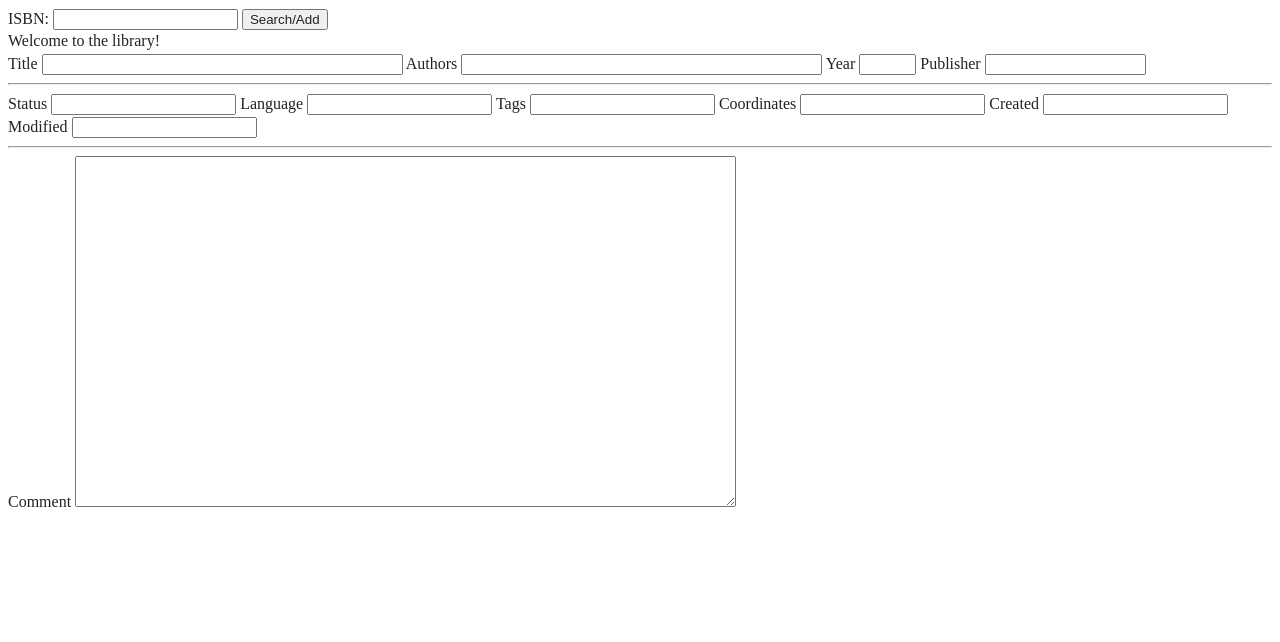
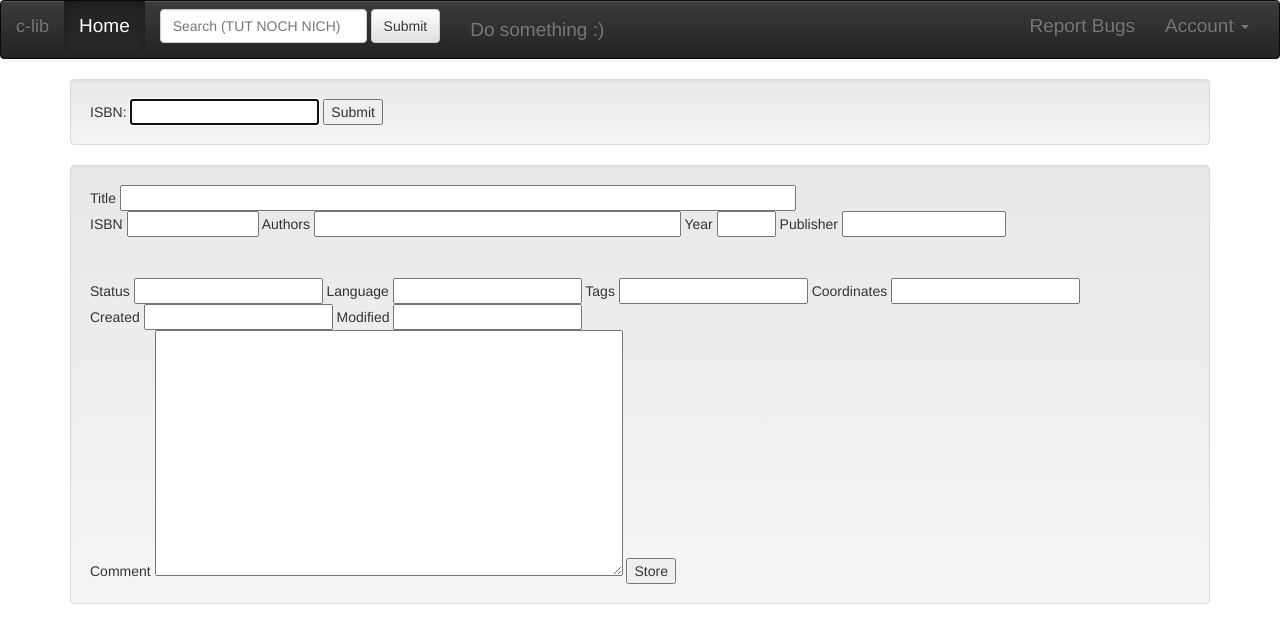
Before and after one commit to ri0t/johannes, a plain HTML site: page static/index.html in a window 1280 px wide. Drawn offline with Linux system fonts and the light colour scheme; files that its build step writes are made by us from their sources.

Commit message:
focus right and bootstrap fixes

```diff
--- a/static/index.html
+++ b/static/index.html
@@ -4,9 +4,12 @@
     <meta charset="utf-8">
     <meta http-equiv="X-UA-Compatible" content="IE=edge">
     <meta name="description" content="">
-    <meta name="viewport" content="width=device-width, initial-scale=1">
+    <meta name="viewport" content="width=device-width, initial-scale=1.0">
     <title>c-lib interface</title>
 
+
+    <script src="scripts/jquery.min.js"></script>
+    <script src="scripts/bootstrap.min.js"></script>
 
     <script src="scripts/jquery.min.js"></script>
     <script src="scripts/app.js"></script>
@@ -25,24 +28,75 @@
     <meta name="msapplication-TileColor" content="#3372DF">
 
     <!-- build:css styles/components/main.min.css -->
-    <link rel="stylesheet" href="styles/h5bp.css">
+    <link rel="stylesheet" href="css/h5bp.css">
+    <link rel="stylesheet" href="css/main.css">
     <!-- endbuild -->
 
+    <link rel="stylesheet" href="css/bootstrap.min.css">
+    <link rel="stylesheet" href="css/bootstrap-theme.css">
 </head>
 <body>
 
+<div class="navbar navbar-default navbar-inverse" role="navigation">
+  <div class="container-fluid">
+    <!-- Brand and toggle get grouped for better mobile display -->
+    <div class="navbar-header">
+      <button type="button" class="navbar-toggle" data-toggle="collapse" data-target="#bs-example-navbar-collapse-1">
+        <span class="sr-only">Toggle navigation</span>
+        <span class="icon-bar"></span>
+        <span class="icon-bar"></span>
+        <span class="icon-bar"></span>
+      </button>
+      <a class="navbar-brand" href="#">c-lib</a>
+    </div>
+
+    <!-- Collect the nav links, forms, and other content for toggling -->
+    <div class="collapse navbar-collapse" id="bs-example-navbar-collapse-1">
+      <ul class="nav navbar-nav">
+        <li class="active"><a href="#">Home</a></li>
+        </li>
+      </ul>
+      <form class="navbar-form navbar-left" role="search">
+        <div class="form-group">
+          <input type="text" class="form-control" placeholder="Search (TUT NOCH NICH)">
+        </div>
+        <button type="submit" class="btn btn-default">Submit</button>
+      </form>
+      <p class="nav navbar-text" id="status">Do something :)</p>
+      <ul class="nav navbar-nav navbar-right">
+        <li><a href="https://github.com/ri0t/johannes/issues" target="_blank">Report Bugs</a></li>
+        </li>
+        <li class="dropdown">
+          <a href="#" class="dropdown-toggle" data-toggle="dropdown">Account <span class="caret"></span></a>
+          <ul class="dropdown-menu" role="menu">
+            <li><a href="#">Login</a></li>
+            <li><a href="#">Logout</a></li>
+            <li class="divider"></li>
+            <li><a href="#">Settings</a></li>
+          </ul>
+        </li>
+      </ul>
+    </div><!-- /.navbar-collapse -->
+  </div><!-- /.container-fluid -->
+</div>
+
+<div class="container">
+<div class="well">
 <form id="add_book">
     <span>ISBN:</span>
-    <input type="text" name="isbn">
-    <input type="submit" value="Search/Add">
+    <input id="isbn-input" type="text" name="isbn">
+    <input type="submit" value="Submit">
 </form>
+</div>
 
-<div id="status">Welcome to the library!</div>
-
+<div class="well">
 <div id="detailform">
 <form id="details">
     <span>Title</span>
-    <input type="text" name="title" size="42">
+    <input type="text" name="title" size="80">
+    <br>
+    <span>ISBN</span>
+    <input type="text" name="isbn" size="13">
     <span>Authors</span>
     <input type="text" name="authors" size="42">
     <span>Year</span>
@@ -58,27 +112,41 @@
     <input type="text" name="tags">
     <span>Coordinates</span>
     <input type="text" name="coordinates">
+    <br>
     <span>Created</span>
     <input type="text" name="created">
     <span>Modified</span>
     <input type="text" name="modified">
-    <hr>
+    <br>
     <span>Comment</span>
-    <textarea name="comment" rows="23" cols="80">
+    <textarea name="comment" rows="12" cols="55">
     </textarea>
+    <input type="submit" value="Store">
 </form>
+</div>
+</div>
 </div>
 
 <script lang="javascript">
+
+function focus_isbn(e) {
+    var isbninput = document.getElementById("isbn-input");
+    isbninput.focus();
+};
+
+window.onload = focus_isbn();
+
 $("#add_book").submit(function(e){
 
     e.preventDefault();
+    console.log("Form overridden");
 
     var data = {}
     var Form = this;
-    var FormStatus = $("#status");
-    var Details = $("#details");
-    var DetailForm = document.getElementById('detailform');
+    var FormStatus = $("#status")
+    var Details = $("#details")
+    var AddbookForm = $("#add_book")
+    var DetailForm = document.getElementById('detailform')
 
     //Gathering the Data
     //and removing undefined keys(buttons)
@@ -107,13 +175,17 @@ $("#add_book").submit(function(e){
                 Details.find("input[name='"+key+"']").val(value);
             });
             DetailForm.style.display = 'block';
+            AddbookForm[0].reset();
+
         },
         error : function(xhr, ajaxOptions, thrownError){
-            console.log(xhr);
+            err = JSON.parse(xhr['responseText']);
+            console.log(err);
             DetailForm.style.display = 'none';
-            FormStatus.html("Error: " + xhr['responseText']);
+            FormStatus.html("Error: " + err['status']);
         }
     });
+    focus_isbn();
 });
 </script>
 
```
Also changed, not shown: 1 other file.
